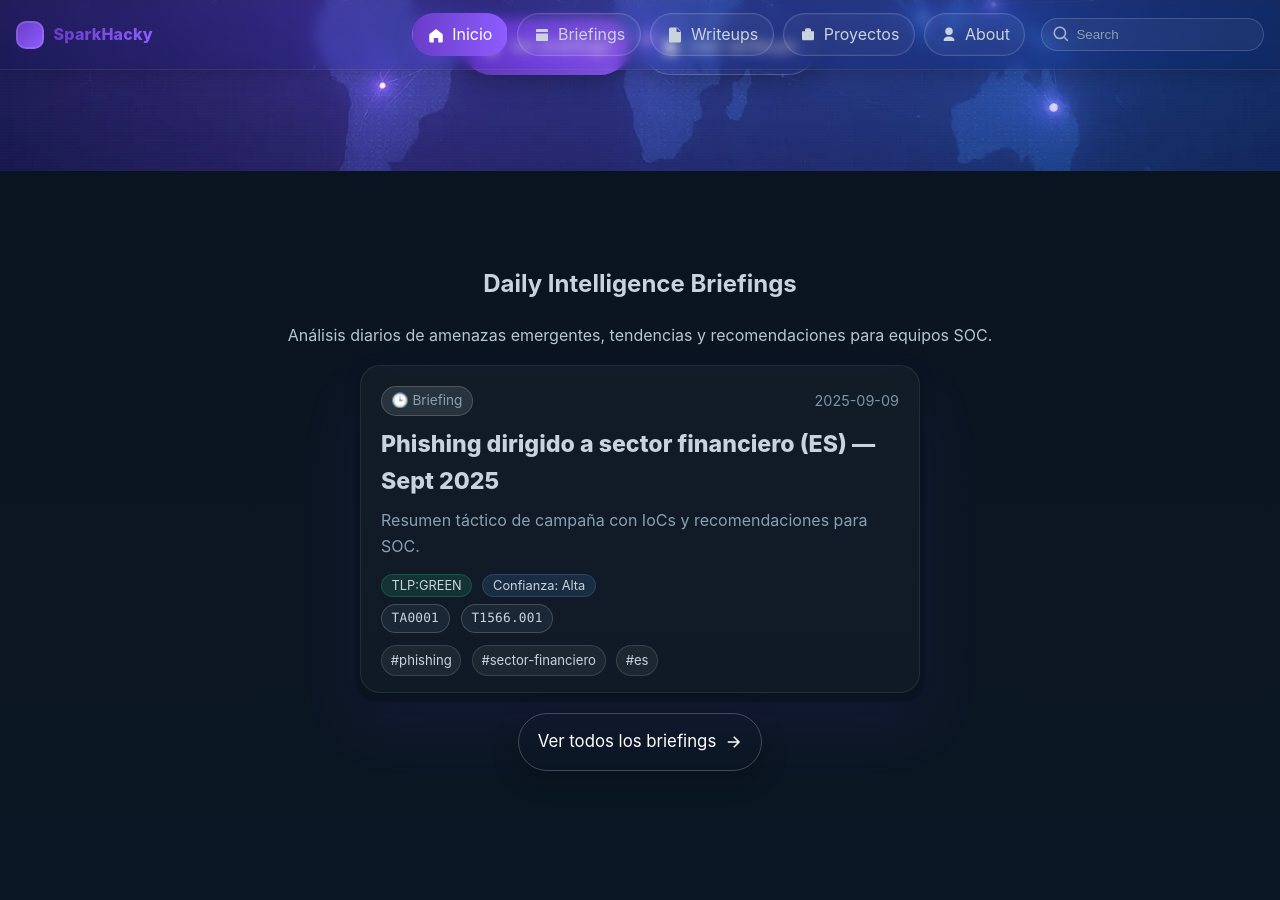
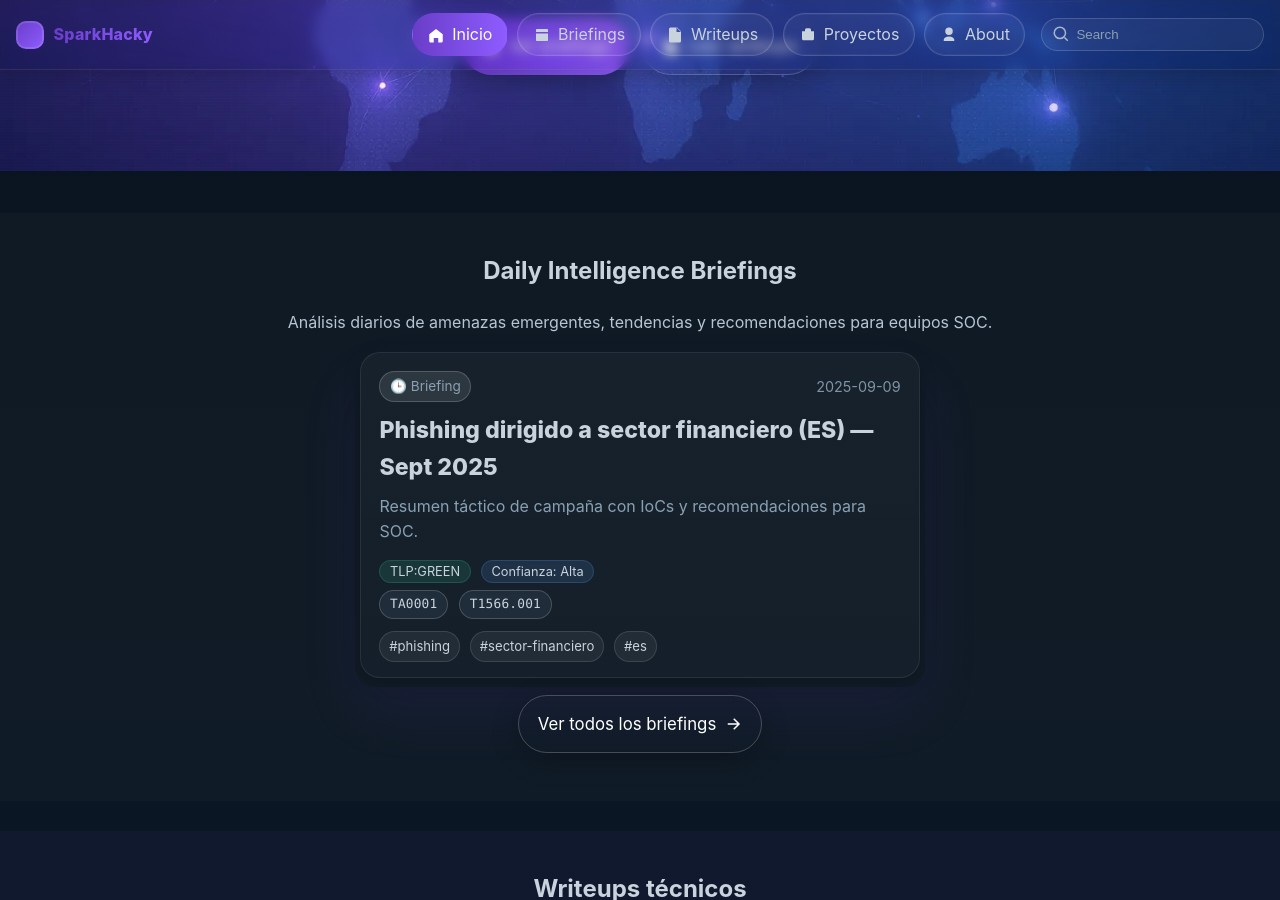
Before and after one commit to Sparkhacky/sparkhacky.github.io, a Jekyll site: the page built from index.html, in a window 1280 px wide and 900 px high, scrolled down 457 px. Built offline with Jekyll 4.4.1, drawn with Linux system fonts in a browser that asks for light colours.

Commit message:
Update design.css

```diff
--- a/assets/css/design.css
+++ b/assets/css/design.css
@@ -19,9 +19,9 @@
 
   --maxw:1200px;               /* ancho útil (2 columnas cómodas) */
 
-  /* Bandas alternas – por defecto desactivadas; activar con .bands-on en <body> */
-  --band-1: transparent;
-  --band-2: transparent;
+  /* Alternancia de bandas (sutil) */
+  --band-odd:  rgba(255,255,255,.02);
+  --band-even: rgba(106,61,200,.06);
 }
 
 /* ========================================================================== */
@@ -42,24 +42,27 @@ a:hover, .site-nav a:hover, .pill-nav:hover, .btn:hover{ text-decoration:none }
 .prose a{ text-decoration:underline; text-underline-offset:2px }
 .prose a:hover{ text-decoration:none; border-bottom:1px solid currentColor }
 
-/* Foco visible */
+/* Foco visible / reducción de motion */
 :focus-visible{ outline:3px solid #B3A0FF; outline-offset:2px }
 @media (prefers-reduced-motion:reduce){*{animation:none!important;transition:none!important}}
 
 /* ========================================================================== */
-/* 03) LAYOUT / CONTAINERS                                                    */
+/* 03) LAYOUT / CONTAINERS + BANDAS                                           */
 /* ========================================================================== */
 .container,
 .container-wide{ max-width:var(--maxw); margin:0 auto; padding:1.2rem 1rem 3rem }
-.home-section{ position:relative; z-index:0; margin:2.2rem auto 3rem }
+.home-section{ position:relative; z-index:0; margin:1.4rem auto 1.9rem } /* compacto */
 .prose{ margin-bottom:3rem }
 
-/* Bandas alternas (desactivadas por defecto). Actívalas con <body class="bands-on"> */
-.bands-on .home-section::before{
-  content:""; position:absolute; inset:0 calc(50% - 50vw); z-index:-1;
-  background:var(--band-1);
+/* Alternancia de color por sección (sutil, sin líneas duras) */
+.home-section::before{
+  content:"";
+  position:absolute;
+  inset:0 calc(50% - 50vw); /* cubre de borde a borde del viewport */
+  z-index:-1;
+  background:var(--band-odd);
 }
-.bands-on .home-section:nth-of-type(even)::before{ background:var(--band-2) }
+.home-section:nth-of-type(even)::before{ background:var(--band-even) }
 
 /* Cabeceras de sección centradas + subtítulo (lede) */
 .section-head, .home-section > h2, .home-section > p.lede{ text-align:center }
@@ -181,12 +184,12 @@ a:hover, .site-nav a:hover, .pill-nav:hover, .btn:hover{ text-decoration:none }
 .btn.ghost:hover{ border-color:rgba(142,92,255,.45) }
 .btn.arrow .i{ transition:transform .15s ease }
 .btn.arrow:hover .i{ transform:translateX(4px) }
-.cta-center{ text-align:center; margin-top:1.25rem }
+.cta-center{ text-align:center; margin-top:1.1rem }
 
 /* ========================================================================== */
 /* 07) CARDS & GRIDS (genérico)                                               */
 /* ========================================================================== */
-.grid{ display:grid; grid-template-columns:repeat(3,1fr); gap:1rem }
+.grid{ display:grid; grid-template-columns:repeat(3,1fr); gap:1.1rem }
 @media (max-width:900px){ .grid{ grid-template-columns:repeat(2,1fr) } }
 @media (max-width:600px){ .grid{ grid-template-columns:1fr } }
 
@@ -223,14 +226,14 @@ a:hover, .site-nav a:hover, .pill-nav:hover, .btn:hover{ text-decoration:none }
 /* 08) BRIEFINGS (grid centrada + tarjeta rica)                               */
 /* ========================================================================== */
 .cards-xl{
-  display:flex; flex-wrap:wrap; gap:2rem; justify-content:center; align-items:stretch;
+  display:flex; flex-wrap:wrap; gap:1.1rem; justify-content:center; align-items:stretch;
   max-width:1200px; margin:0 auto;
 }
 .briefing-card{
   width:min(100%,560px);
   background:linear-gradient(180deg,rgba(255,255,255,.03),rgba(255,255,255,.02));
   border:1px solid rgba(255,255,255,.08); border-radius:20px;
-  padding:1.25rem 1.25rem 1rem; box-shadow:var(--shadow-sm);
+  padding:1.15rem 1.15rem .95rem; box-shadow:var(--shadow-sm);
   transition:transform .2s ease, box-shadow .2s ease, border-color .2s ease, background .2s ease;
   position:relative;
 }
@@ -278,16 +281,19 @@ a:hover, .site-nav a:hover, .pill-nav:hover, .btn:hover{ text-decoration:none }
 /* ========================================================================== */
 /* 10) GRIDS ESPECÍFICOS (writeups/proyectos 2 col)                           */
 /* ========================================================================== */
-.grid--2{ display:grid !important; grid-template-columns:repeat(2,minmax(480px,1fr)); gap:2rem; place-content:center }
+.grid--2{ display:grid !important; grid-template-columns:repeat(2,minmax(480px,1fr)); gap:1.1rem; place-content:center }
 .grid--2 > .card{ width:100% }
 @media (max-width:1100px){ .grid--2{ grid-template-columns:1fr } }
-.home-section .grid{ display:flex; flex-wrap:wrap; gap:2rem; justify-content:center; align-items:stretch; margin:0 auto }
+.home-section .grid{ display:flex; flex-wrap:wrap; gap:1.1rem; justify-content:center; align-items:stretch; margin:0 auto }
 .home-section .card{ width:min(100%,520px) }
 @media (max-width:700px){ .briefing-card, .home-section .card{ width:100% } }
 
 /* ========================================================================== */
-/* 11) ABOUT (hero, tiles, redes)                                             */
+/* 11) ABOUT (hero, tiles, redes) — sin bandas y más compacto en About        */
 /* ========================================================================== */
+.about-page .home-section{ margin:1.1rem auto 1.4rem; background:transparent }
+.about-page .home-section::before{ content:none } /* quita bandas en About */
+
 .about-hero{ text-align:center }
 .about-hero h1{ margin-bottom:.6rem }
 .about-hero .lede{ color:var(--ink); font-size:clamp(1.06rem,1.2vw,1.2rem) }
@@ -310,7 +316,7 @@ a:hover, .site-nav a:hover, .pill-nav:hover, .btn:hover{ text-decoration:none }
 
 .pill-card{
   display:flex; flex-direction:column; align-items:center; justify-content:center;
-  padding:1.2rem 1rem; border-radius:18px;
+  padding:1.05rem .95rem; border-radius:16px; /* compacto */
   background:linear-gradient(180deg,rgba(255,255,255,.03),rgba(255,255,255,.02));
   border:1px solid rgba(255,255,255,.10); box-shadow:var(--shadow-sm);
   color:var(--ink); transition:transform .18s ease, box-shadow .18s ease, border-color .18s ease, background .18s ease;
@@ -324,8 +330,8 @@ a:hover, .site-nav a:hover, .pill-nav:hover, .btn:hover{ text-decoration:none }
 }
 
 /* Redes sociales */
-.social-row{ display:flex; flex-wrap:wrap; gap:.7rem; justify-content:center }
-.social-row .btn{ border-radius:999px; padding:.7rem .9rem }
+.social-row{ display:flex; flex-wrap:wrap; gap:.7rem; justify-content:center; margin-top:.6rem }
+.social-row .btn{ border-radius:999px; padding:.62rem .9rem }
 .social-row .btn .i{ width:18px; height:18px; margin-right:.35rem }
 
 /* ========================================================================== */
@@ -333,13 +339,13 @@ a:hover, .site-nav a:hover, .pill-nav:hover, .btn:hover{ text-decoration:none }
 /* ========================================================================== */
 .site-footer{
   border-top:1px solid rgba(255,255,255,.08);
-  padding:2rem 1rem 1.2rem; color:var(--ink-2);
+  padding:1.4rem 1rem 1.2rem; color:var(--ink-2); /* compacto */
   background:
     linear-gradient(0deg,rgba(106,61,200,.09),rgba(106,61,200,0) 60%),
     linear-gradient(180deg,rgba(255,255,255,.02),rgba(255,255,255,.01));
 }
 .footer-top{
-  display:grid; grid-template-columns:2fr 1fr 1fr; gap:2rem;
+  display:grid; grid-template-columns:2fr 1fr 1fr; gap:1.4rem; /* compacto */
   max-width:var(--maxw); margin:0 auto 1.2rem;
 }
 @media (max-width:980px){ .footer-top{ grid-template-columns:1fr 1fr } }
```
